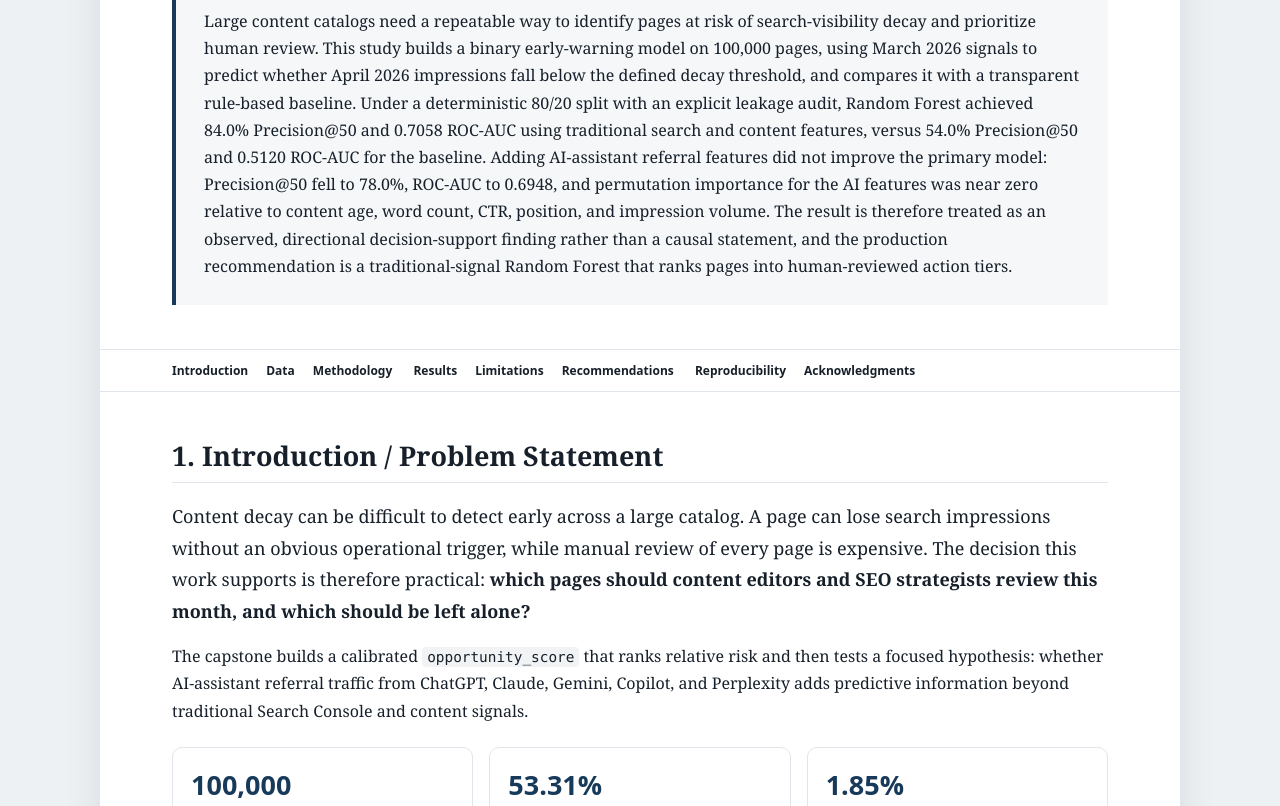
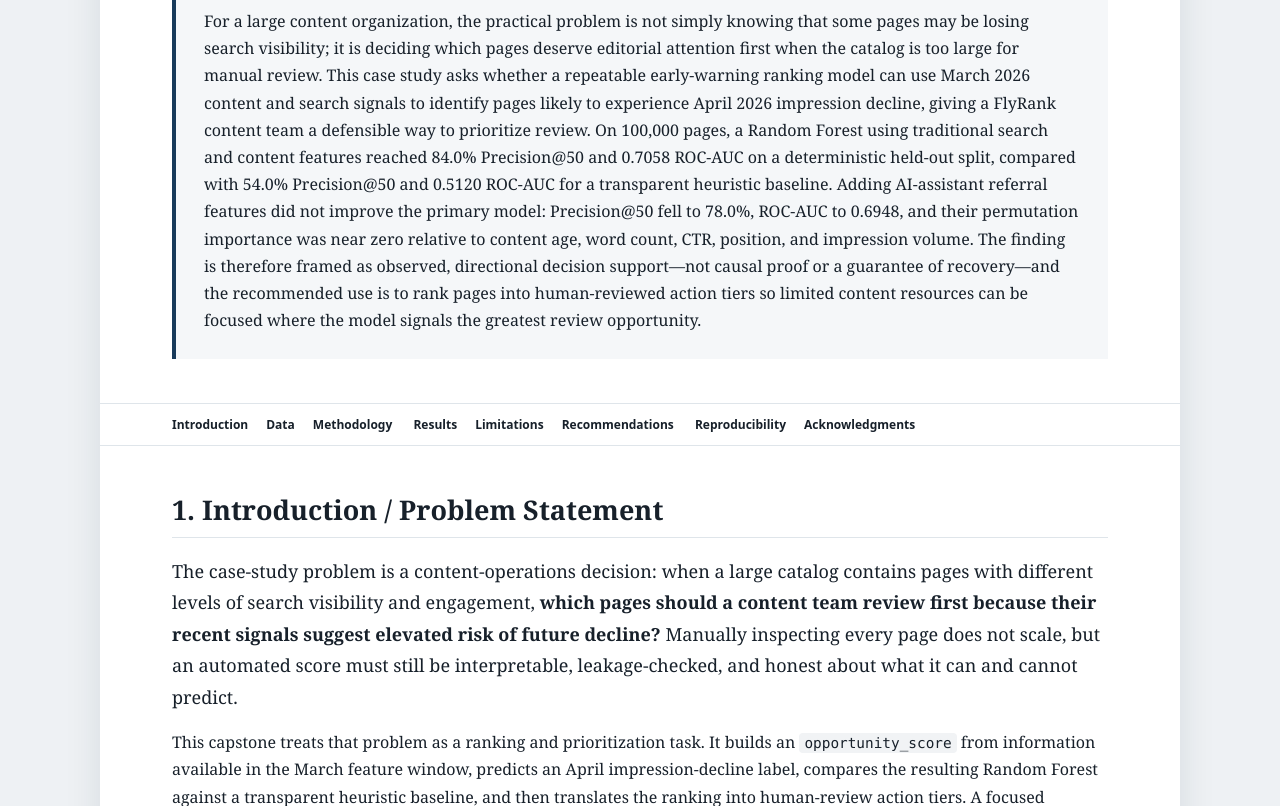
Before and after one commit to Nayab189/flyrank-internship, a plain HTML site: page index.html in a window 1280 px wide. Shown: the part 477-1283 px from the top of the page. Drawn offline with Linux system fonts and the light colour scheme.

Commit message:
add the case study framing

```diff
--- a/index.html
+++ b/index.html
@@ -75,7 +75,7 @@ code{font-family:ui-monospace,SFMono-Regular,Menlo,monospace;font-size:.9em;back
 
   <div class="abstract">
     <h2 style="border:0;padding:0;margin:0 0 12px">Abstract</h2>
-    <p>Large content catalogs need a repeatable way to identify pages at risk of search-visibility decay and prioritize human review. This study builds a binary early-warning model on 100,000 pages, using March 2026 signals to predict whether April 2026 impressions fall below the defined decay threshold, and compares it with a transparent rule-based baseline. Under a deterministic 80/20 split with an explicit leakage audit, Random Forest achieved 84.0% Precision@50 and 0.7058 ROC-AUC using traditional search and content features, versus 54.0% Precision@50 and 0.5120 ROC-AUC for the baseline. Adding AI-assistant referral features did not improve the primary model: Precision@50 fell to 78.0%, ROC-AUC to 0.6948, and permutation importance for the AI features was near zero relative to content age, word count, CTR, position, and impression volume. The result is therefore treated as an observed, directional decision-support finding rather than a causal statement, and the production recommendation is a traditional-signal Random Forest that ranks pages into human-reviewed action tiers.</p>
+    <p>For a large content organization, the practical problem is not simply knowing that some pages may be losing search visibility; it is deciding which pages deserve editorial attention first when the catalog is too large for manual review. This case study asks whether a repeatable early-warning ranking model can use March 2026 content and search signals to identify pages likely to experience April 2026 impression decline, giving a FlyRank content team a defensible way to prioritize review. On 100,000 pages, a Random Forest using traditional search and content features reached 84.0% Precision@50 and 0.7058 ROC-AUC on a deterministic held-out split, compared with 54.0% Precision@50 and 0.5120 ROC-AUC for a transparent heuristic baseline. Adding AI-assistant referral features did not improve the primary model: Precision@50 fell to 78.0%, ROC-AUC to 0.6948, and their permutation importance was near zero relative to content age, word count, CTR, position, and impression volume. The finding is therefore framed as observed, directional decision support—not causal proof or a guarantee of recovery—and the recommended use is to rank pages into human-reviewed action tiers so limited content resources can be focused where the model signals the greatest review opportunity.</p>
   </div>
 </header>
 
@@ -88,8 +88,9 @@ code{font-family:ui-monospace,SFMono-Regular,Menlo,monospace;font-size:.9em;back
 <main>
 <section id="introduction">
 <h2>1. Introduction / Problem Statement</h2>
-<p class="lead">Content decay can be difficult to detect early across a large catalog. A page can lose search impressions without an obvious operational trigger, while manual review of every page is expensive. The decision this work supports is therefore practical: <strong>which pages should content editors and SEO strategists review this month, and which should be left alone?</strong></p>
-<p>The capstone builds a calibrated <code>opportunity_score</code> that ranks relative risk and then tests a focused hypothesis: whether AI-assistant referral traffic from ChatGPT, Claude, Gemini, Copilot, and Perplexity adds predictive information beyond traditional Search Console and content signals.</p>
+<p class="lead">The case-study problem is a content-operations decision: when a large catalog contains pages with different levels of search visibility and engagement, <strong>which pages should a content team review first because their recent signals suggest elevated risk of future decline?</strong> Manually inspecting every page does not scale, but an automated score must still be interpretable, leakage-checked, and honest about what it can and cannot predict.</p>
+<p>This capstone treats that problem as a ranking and prioritization task. It builds an <code>opportunity_score</code> from information available in the March feature window, predicts an April impression-decline label, compares the resulting Random Forest against a transparent heuristic baseline, and then translates the ranking into human-review action tiers. A focused ablation asks whether sparse AI-assistant referral traffic from ChatGPT, Claude, Gemini, Copilot, and Perplexity adds useful information beyond traditional search and content signals.</p>
+<div class="callout"><strong>Case-study framing:</strong> the model is not presented as a mechanism for changing search algorithms or as proof that an intervention will recover traffic. Its operational role is narrower and more useful: <strong>help a content team decide where to spend review time first</strong>, while keeping final editorial decisions with humans.</div>
 <div class="grid">
   <div class="card"><span class="num">100,000</span><span class="label">Pages analyzed</span></div>
   <div class="card"><span class="num">53.31%</span><span class="label">April decline class rate</span></div>
```
